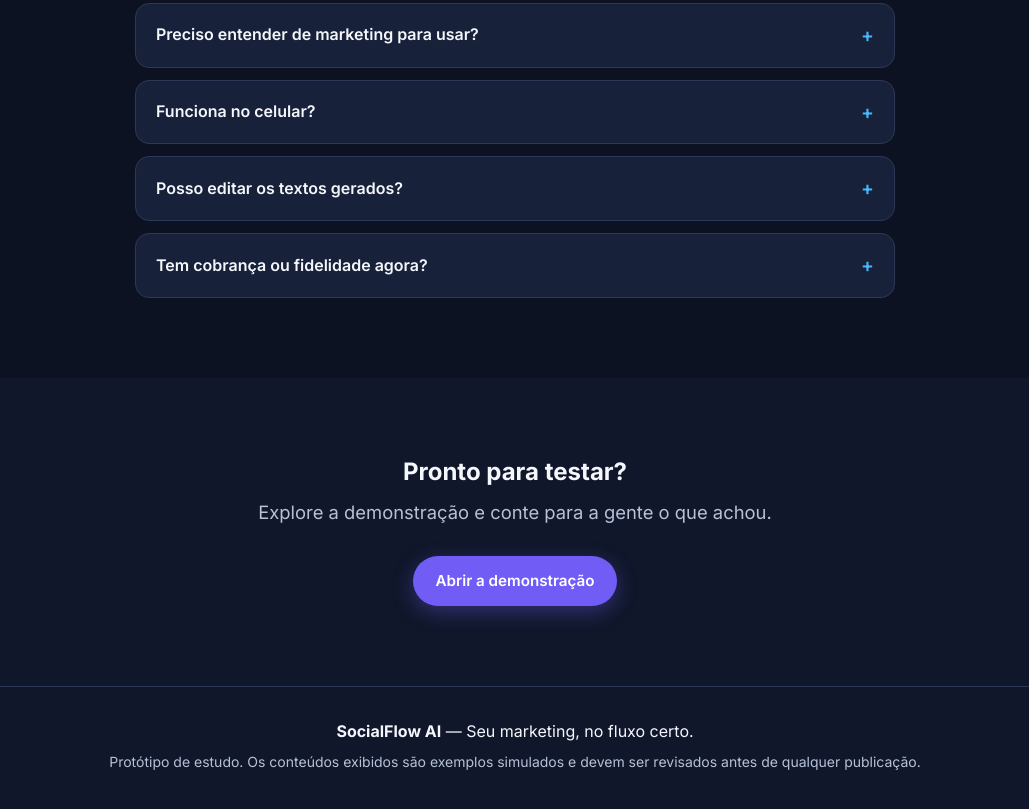
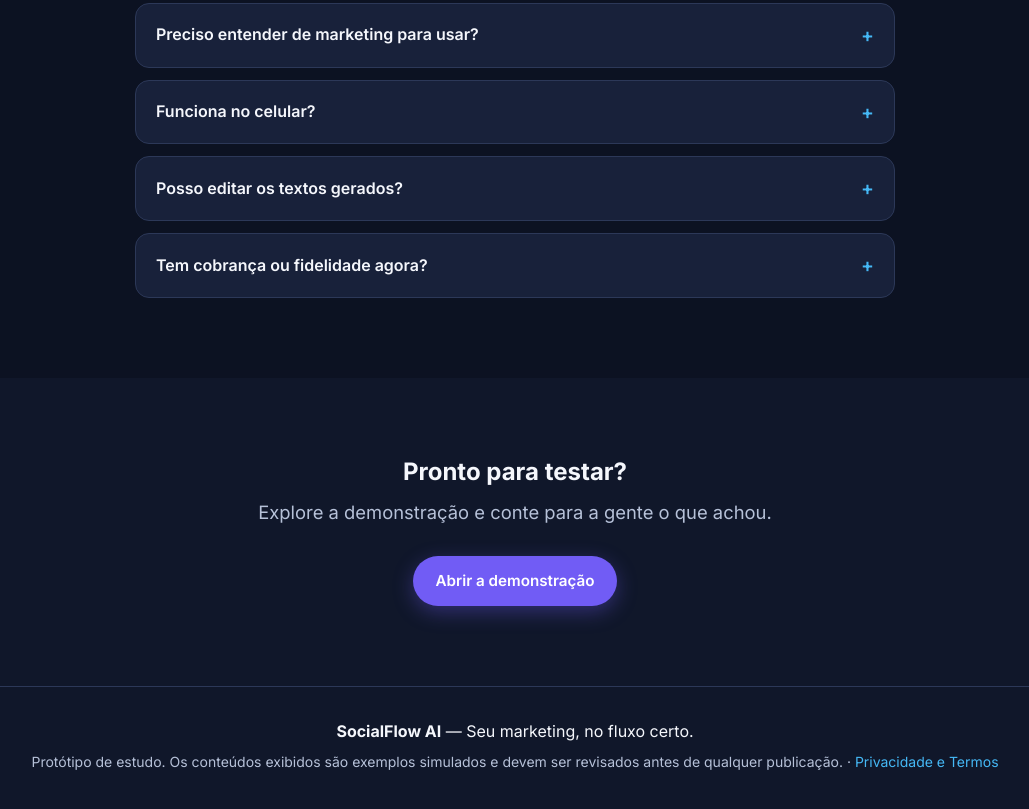
Before and after one commit to Sergin77/socialflow-ia, a plain HTML site: page index.html in a window 1280 px wide. Shown: the part 3612-4421 px from the top of the page, without its empty margins (125-1154 px from the left). Drawn offline with Linux system fonts and the light colour scheme.

Commit message:
Update index.html

```diff
--- a/index.html
+++ b/index.html
@@ -274,6 +274,7 @@
       <p><strong>SocialFlow AI</strong> — Seu marketing, no fluxo certo.</p>
       <p class="small muted">
         Protótipo de estudo. Os conteúdos exibidos são exemplos simulados e devem ser revisados antes de qualquer publicação.
+        · <a href="privacidade.html">Privacidade e Termos</a>
       </p>
     </div>
   </footer>
```
